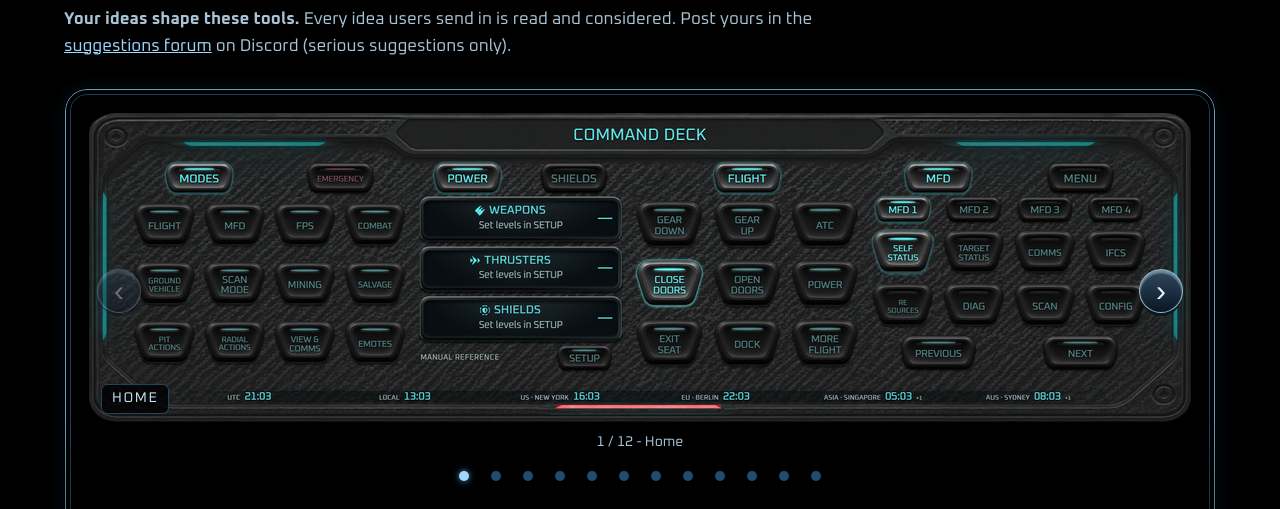
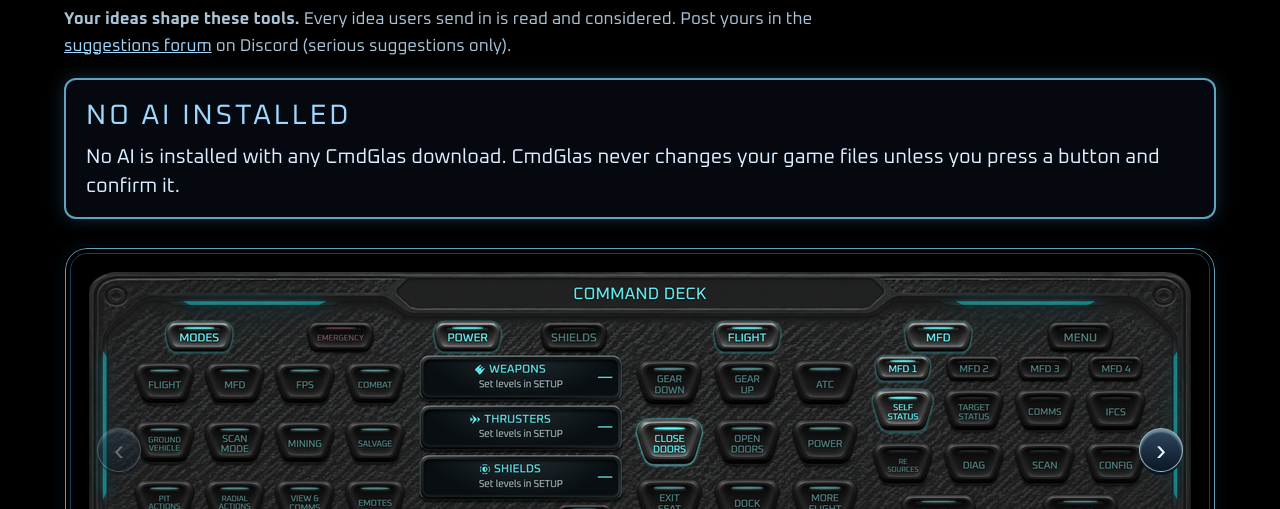
Before and after one commit to tartartatum/tartartatum.github.io, a plain HTML site: page shop/index.html in a window 1280 px wide. Shown: the part 276-785 px from the top of the page. Drawn offline with Linux system fonts and the light colour scheme.

Commit message:
Shop: NO AI INSTALLED notice near the top of the shop
Co-Authored-By: Claude Opus 5.5 <noreply@anthropic.com>

```diff
--- a/shop/index.html
+++ b/shop/index.html
@@ -24,6 +24,10 @@
     <p>Windows programs built for flying with a second screen, a touch screen or a XENEON EDGE.
        Pay once, keep it. Right after checkout, the thank-you page shows your license key and download links (a bundle key unlocks everything in the bundle).</p>
     <p><b>Your ideas shape these tools.</b> Every idea users send in is read and considered. Post yours in the <a href="https://discord.gg/Rbff72pKxS" target="_blank" rel="noopener">suggestions forum</a> on Discord (serious suggestions only).</p>
+    <div class="no-ai" role="note" aria-label="No AI">
+      <p class="no-ai-head">No AI installed</p>
+      <p>No AI is installed with any CmdGlas download. CmdGlas never changes your game files unless you press a button and confirm it.</p>
+    </div>
   </section>
 
   <article class="product" id="deck">
--- a/shop/shop.css
+++ b/shop/shop.css
@@ -189,3 +189,8 @@ footer::before{content:"";position:absolute;left:24px;right:24px;top:0;height:1p
 .kb-pages a:focus-visible{outline:3px solid var(--blue);outline-offset:3px}
 .kb-shots .kb-builder{width:50%;justify-self:center;border-radius:11px;border:1px solid var(--line)}
 @media (max-width:600px){.kb-shots .kb-builder{width:100%}}
+
+/* No-AI notice near the top of the shop (2026-11-14) */
+.intro .no-ai{margin-top:18px;padding:16px 20px;border:2px solid var(--edge);border-radius:12px;background:#05090f;box-shadow:0 0 18px rgba(80,190,255,.22)}
+.intro .no-ai p{margin-top:6px;max-width:none;color:var(--fg);font-size:clamp(17px,2.2vw,20px);line-height:1.45}
+.intro .no-ai p.no-ai-head{margin-top:0;font-size:clamp(22px,3vw,28px);text-transform:uppercase;letter-spacing:3px;color:var(--blue)}
```
